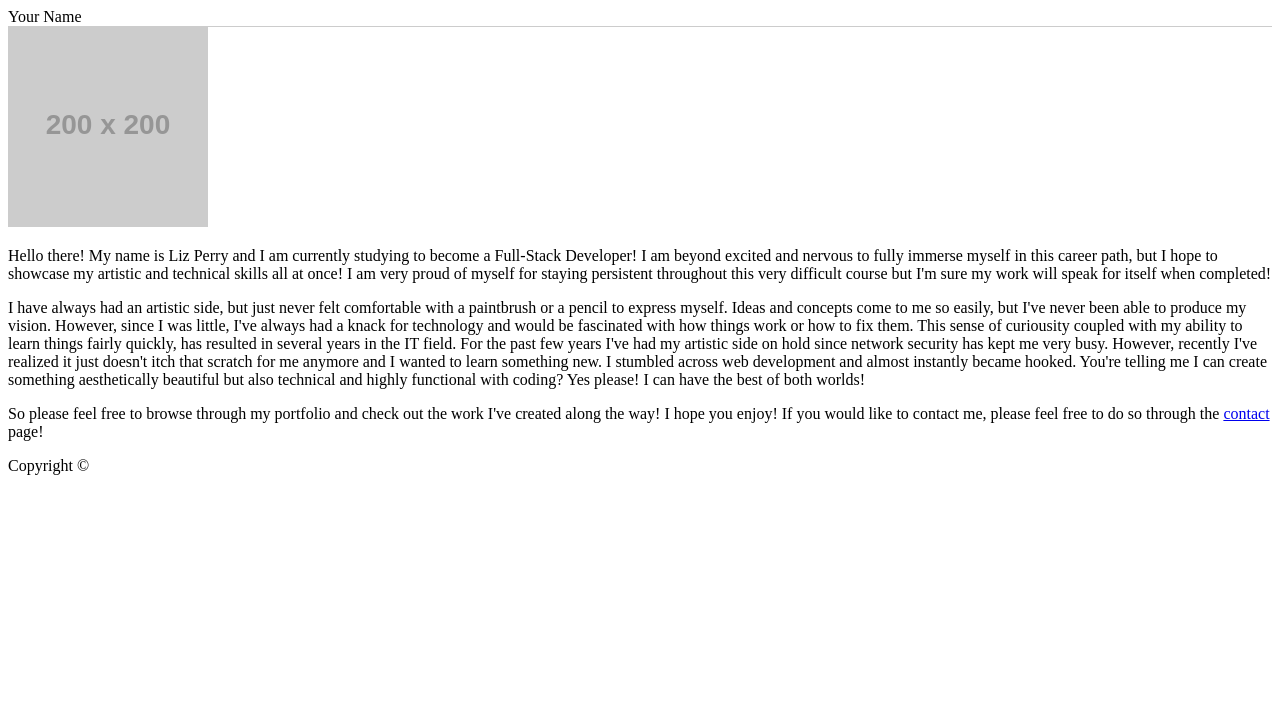
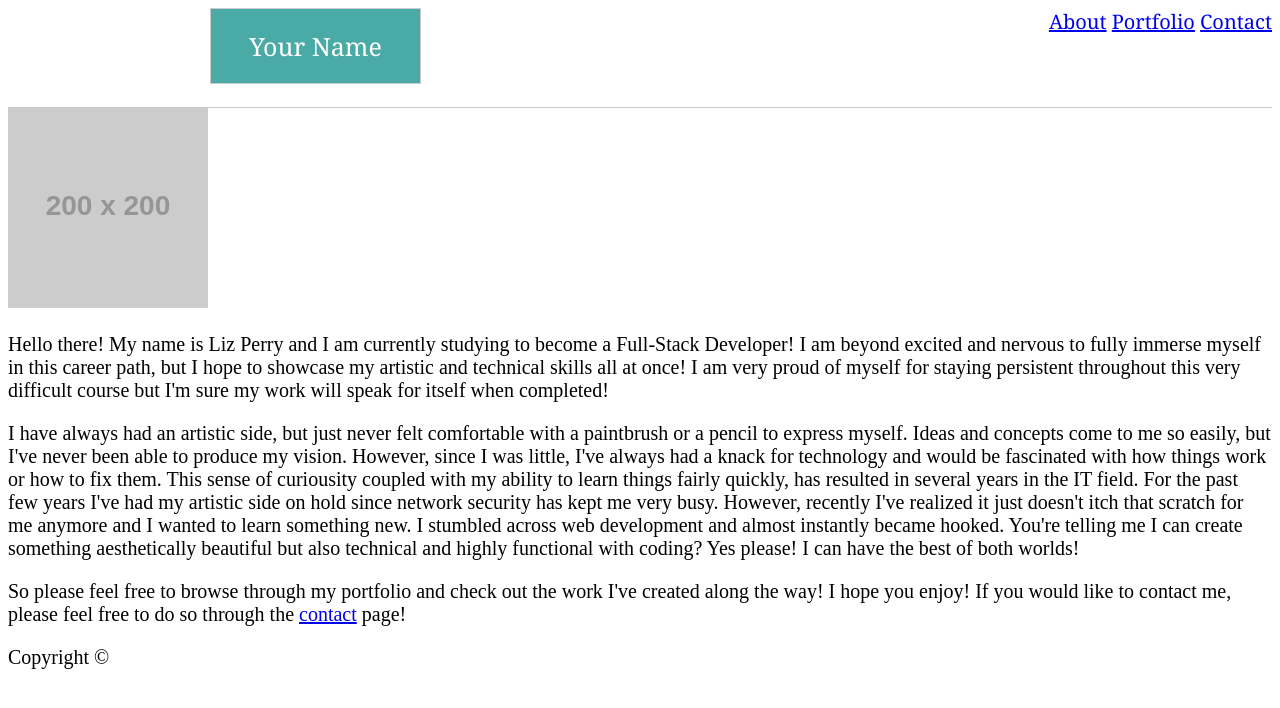
Before and after one commit to EliCas5931/Basic-Portfolio, a plain HTML site: page index.html in a window 1280 px wide. Drawn offline with Linux system fonts and the light colour scheme; files that its build step writes are made by us from their sources; placeholder pictures from the web are drawn by us.

Commit message:
slowly building css style to help about me look the way it should. tinkering with how many sections i may need

```diff
--- a/Assets/CSS/style.css
+++ b/Assets/CSS/style.css
@@ -3,18 +3,29 @@
 }
 
 body {
-
+    font-size: 20px;
 }
 
 header {
+    height: 100px;
     background-color: #ffffff;
     border-bottom: 1px solid #cccccc;
     padding: 0px;
     margin: 0px;
+    text-align: right;
+    font-family: Georgia, Times, 'Times New Roman', serif
 }
 
 aside {
-
+    float: left;
+    width: 16.66%;
+    background-color: #4aaaa5;
+    color: #fff;
+    border: 1px solid #cccccc;
+    margin-left: 16%;
+    padding: 20px;
+    text-align: center;
+    font-size: 25px;
 }
 
 section {
--- a/index.html
+++ b/index.html
@@ -4,26 +4,37 @@
     <meta charset="UTF-8">
     <meta name="viewport" content="width=device-width, initial-scale=1.0">
     <meta http-equiv="X-UA-Compatible" content="ie=edge">
-    <link rel="stylesheet" type="text/css" href="style.css">
+    <link rel="stylesheet" type="text/css" href="Assets/CSS/style.css">
     <title>Liz's Portfolio</title>
 </head>
 <body>
     <header>
+
         <aside>
             Your Name
         </aside>
+
+        <a href="index.html" target="_blank">About</a>
+        <a href="portfolio.html" target="_blank">Portfolio</a>
+        <a href="contact.html" target="_blank">Contact</a>
     </header>
 
     <section>
+
+        <div id="picture">
             <img src="https://placehold.it/200x200" alt="Picture of Myself!">
+        </div>
 
-       <div id="center">
+        <div id="textRight">
             <p>
            Hello there! My name is Liz Perry and I am currently studying to become a Full-Stack Developer! I am beyond excited and nervous
            to fully immerse myself in this career path, but I hope to showcase my artistic and technical skills all at once! I am very
            proud of myself for staying persistent throughout this very difficult course but I'm sure my work will speak for itself when
            completed!
             </p>
+        </div>
+
+        <div id="textCenter">
             <p>
             I have always had an artistic side, but just never felt comfortable with a paintbrush or a pencil to express myself. Ideas
             and concepts come to me so easily, but I've never been able to produce my vision. However, since I was little, I've always
@@ -38,8 +49,9 @@
             So please feel free to browse through my portfolio and check out the work I've created along the way! I hope you enjoy! If you
             would like to contact me, please feel free to do so through the <a href="contact.html" target="_blank">contact</a> page!
             </p>
+        </div>
 
-       </div>
+
 
     </section>
 
```
Lines whose indentation alone changed are shown as unchanged.
